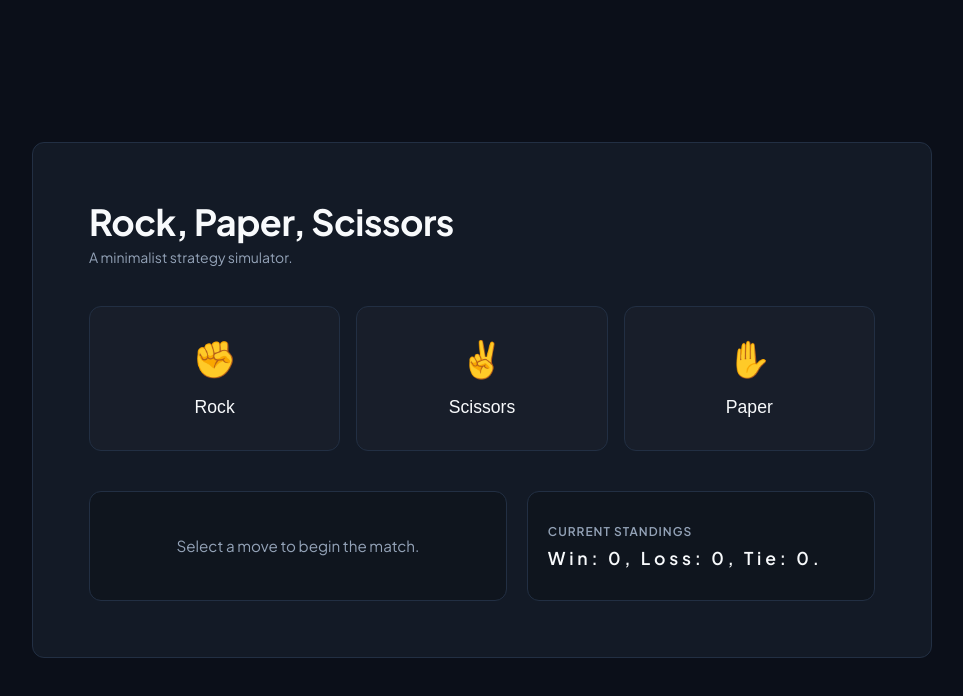
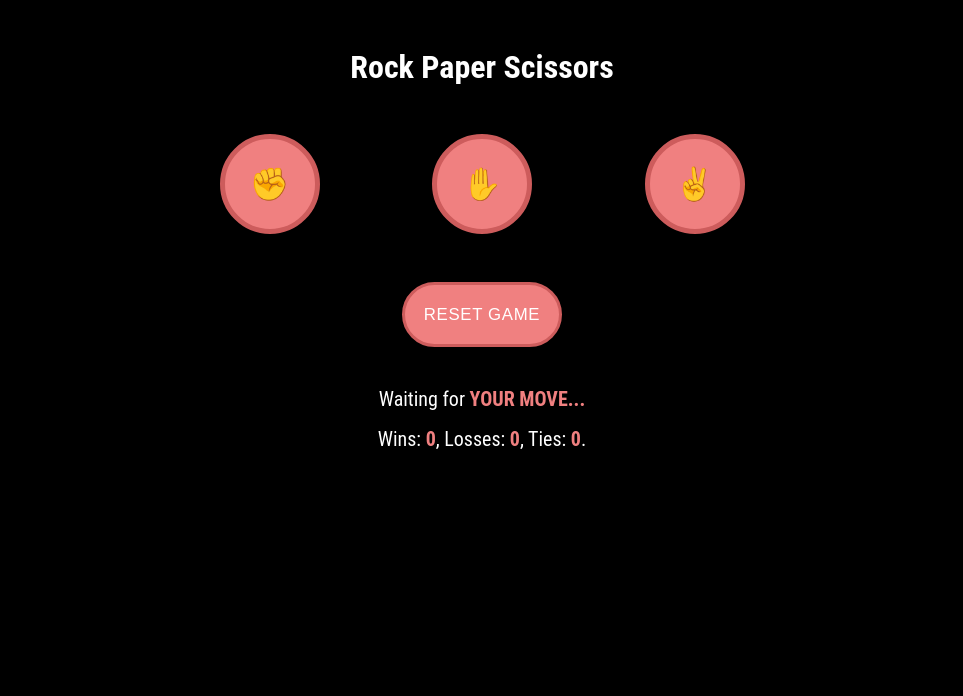
Before and after one commit to kodaqow/RockPaperSciss0rs, a website: page public/rps.html in a window 1280 px wide. Shown: the whole page, without its empty margins (158-1121 px from the left). Drawn offline with Linux system fonts and the light colour scheme.

Commit message:
Updated Version

```diff
--- a/public/rps.html
+++ b/public/rps.html
@@ -6,49 +6,121 @@
           content="width=device-width, user-scalable=no, initial-scale=1.0, maximum-scale=1.0, minimum-scale=1.0">
     <meta http-equiv="X-UA-Compatible" content="ie=edge">
     <title>Rock Paper Scissors</title>
-    <title>Rock Paper Scissors</title>
+    <meta charset="UTF-8">
+    <meta name="viewport" content="width=device-width, initial-scale=1.0">
+    <meta http-equiv="X-UA-Compatible" content="ie=edge">
+    <title>Rock Paper Scissors — Arena</title>
     <link rel="preconnect" href="https://fonts.googleapis.com">
     <link rel="preconnect" href="https://fonts.gstatic.com" crossorigin>
-    <link href="https://fonts.googleapis.com/css2?family=Plus+Jakarta+Sans:wght@400;500;600;700&display=swap" rel="stylesheet">
-    <link rel="stylesheet" href="./css/style.css">
+    <link href="https://fonts.googleapis.com/css2?family=Plus+Jakarta+Sans:wght@400;600;800&display=swap" rel="stylesheet">
 </head>
+<style>
+    * {
+        box-sizing: border-box;
+        margin: 0;
+        padding: 0;
+    }
+
+    body {
+        background: #000;
+        margin: 0;
+        padding: 0;
+        width: 100vw;
+        height: 100vh;
+        overflow: hidden;
+        display: flex;
+        flex-direction: column;
+        align-items: center;
+        font-family: 'Roboto Condensed', sans-serif;
+        color: #fff;
+    }
+
+    .container {
+        display: flex;
+        flex-direction: row;
+        align-items: center;
+        justify-content: space-between;
+        margin-bottom: 3rem;
+        width: 525px;
+    }
+
+    .btn {
+        border: 5px solid indianred;
+        background-color: lightcoral;
+        border-radius: 50px;
+        font-size: xx-large;
+        cursor: pointer;
+        height: 100px;
+        width: 100px;
+    }
+
+    h1 {
+        margin: 3rem 0 3rem;
+        color: white;
+    }
+
+    main {
+        text-align: center;
+    }
+
+    p {
+        font-size: 1.25rem;
+    }
+
+    strong {
+        color: lightcoral;
+    }
+
+    #gameResult {
+        margin-bottom: 1rem;
+    }
+
+    span {
+        color: lightcoral;
+        font-weight: bold;
+        text-transform: uppercase;
+    }
+
+    .container-reset {
+        display: flex;
+        flex-direction: column;
+        margin: 2.5rem 0;
+        align-items: center;
+    }
+
+    .resetBtn {
+        width: 160px;
+        height: 65px;
+        border-radius: 45px;
+        border: 3px solid indianred;
+        background-color: lightcoral;
+        font-size: 1.05rem;
+        font-weight: 500;
+        text-transform: uppercase;
+        color: white;
+        cursor: pointer;
+        letter-spacing: .04em;
+    }
+</style>
 <body>
-<div class="app-container">
-    <main class="game-card">
-        <header class="game-header">
-            <h1>Rock, Paper, Scissors</h1>
-            <p>A minimalist strategy simulator.</p>
-        </header>
+<main>
+    <h1>Rock  Paper  Scissors</h1>
+    <div class="container">
+        <!-- Button 1 -->
+        <button title="Choose Rock" class="btn" onclick="playGame('Rock')">✊</button>
 
-        <div class="container">
-            <button class="btn" onclick="playGame('Rock')">
-                <span class="btn-icon">✊</span>
-                <span class="btn-text">Rock</span>
-            </button>
-            <button class="btn" onclick="playGame('Scissors')">
-                <span class="btn-icon">✌️</span>
-                <span class="btn-text">Scissors</span>
-            </button>
-            <button class="btn" onclick="playGame('Paper')">
-                <span class="btn-icon">✋</span>
-                <span class="btn-text">Paper</span>
-            </button>
-        </div>
+        <!-- Button 2 -->
+        <button title="Choose Paper" class="btn" onclick="playGame('Paper');">✋</button>
 
-        <div class="results-wrapper">
-            <div id="gameResult" class="output-panel">
-                <p class="initial-msg">Select a move to begin the match.</p>
-            </div>
-
-            <div class="score-panel">
-                <span class="panel-label">Current Standings</span>
-                <div id="gameScore">
-                    <p>Win: 0, Loss: 0, Tie: 0.</p>
-                </div>
-            </div>
-        </div>
-    </main>
-</div>
+        <!-- Button 3 -->
+        <button title="Choose Scissors" class="btn" onclick="playGame('Scissors');">✌️</button>
+    </div>
+    <div class="container-reset">
+        <button title="case you want to reset the score" class="resetBtn" onclick="resetGame();">Reset Game</button>
+    </div>
+    <div id="gameResult"><p>Waiting for <span>your move...</span></p></div>
+    <div id="gameScore"><p>Wins: <strong>0</strong>, Losses: <strong>0</strong>, Ties: <strong>0</strong>.</p></div>
+</main>
 <script src="./js/rps.js"></script>
 </body>
 </html>
```
Also changed, not shown: 1 other file.
